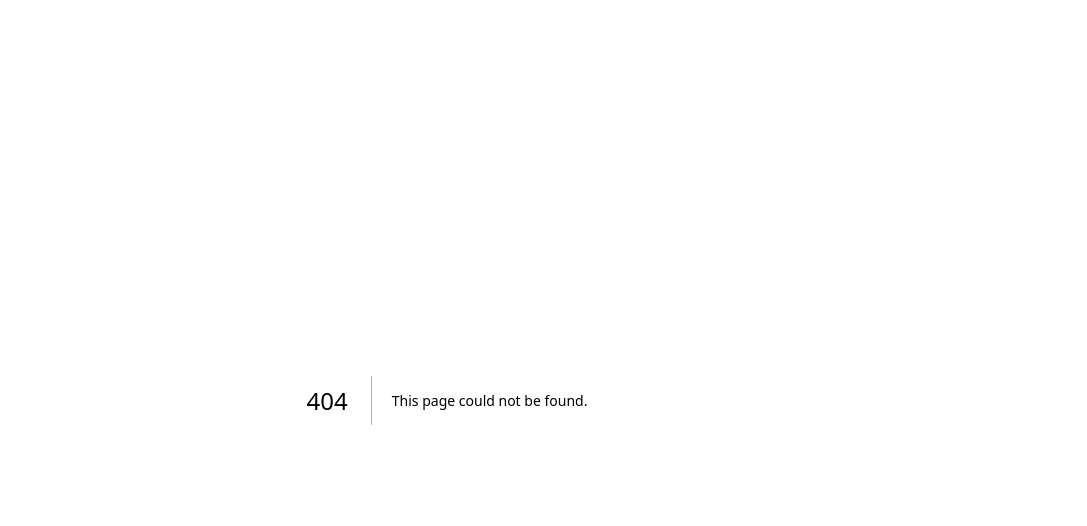
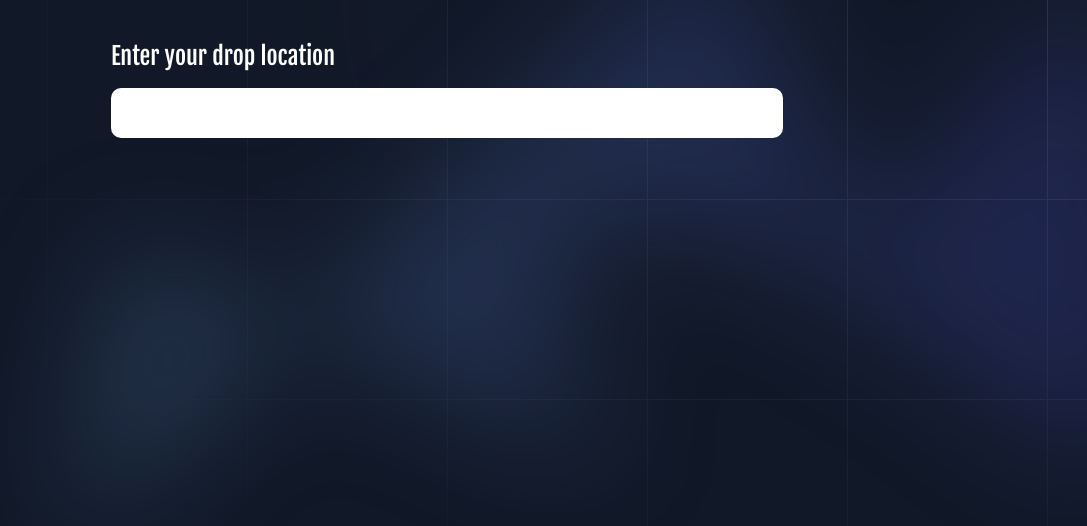
Before and after one commit to croossin/drop, a Next.js app: page /new in a window 1280 px wide. Before the commit this address had no page. Shown: the top 526 px of the page, without its empty margins (193-1280 px from the left). Built offline with nearby package versions, Linux system fonts and the light colour scheme.

Commit message:
Add search from mapbox

```diff
--- a/package.json
+++ b/package.json
@@ -13,10 +13,12 @@
     "@types/node": "18.11.18",
     "@types/react": "18.0.27",
     "@types/react-dom": "18.0.10",
+    "axios": "^1.3.2",
     "cobe": "^0.6.3",
     "eslint": "8.33.0",
     "eslint-config-next": "13.1.6",
     "framer-motion": "^9.0.1",
+    "lodash.debounce": "^4.0.8",
     "next": "13.1.6",
     "react": "18.2.0",
     "react-dom": "18.2.0",
@@ -24,6 +26,7 @@
     "typescript": "4.9.5"
   },
   "devDependencies": {
+    "@types/lodash.debounce": "^4.0.7",
     "autoprefixer": "^10.4.13",
     "postcss": "^8.4.21",
     "tailwindcss": "^3.2.4"
--- a/src/pages/_document.tsx
+++ b/src/pages/_document.tsx
@@ -1,13 +1,20 @@
-import { Html, Head, Main, NextScript } from 'next/document'
+import { Html, Head, Main, NextScript } from "next/document";
 
 export default function Document() {
   return (
     <Html lang="en">
-      <Head />
-      <body>
+      <Head>
+        <link rel="preconnect" href="https://fonts.googleapis.com" />
+        <link rel="preconnect" href="https://fonts.gstatic.com" />
+        <link
+          href="https://fonts.googleapis.com/css2?family=Fjalla+One&display=swap"
+          rel="stylesheet"
+        />
+      </Head>
+      <body className="font-fjalla">
         <Main />
         <NextScript />
       </body>
     </Html>
-  )
+  );
 }
--- a/src/pages/index.tsx
+++ b/src/pages/index.tsx
@@ -2,6 +2,7 @@ import Globe from "@/components/common/Globe";
 import Layout from "@/components/common/Layout";
 import { defaultMapMarkers } from "@/static/DefaultMapMarkers";
 import Head from "next/head";
+import Link from "next/link";
 
 export default function Home() {
   return (
@@ -16,10 +17,18 @@ export default function Home() {
         <Layout>
           <div className="flex flex-col text-center">
             <div className="pt-16 md:pt-32">
-              <h1 className="text-7xl font-semibold">Drop</h1>
-              <h2 className="text-xl text-slate-400 pt-4">
+              <h1 className="text-7xl font-semibold font-fjalla tracking-wider">
+                Drop
+              </h1>
+              <h2 className="text-xl text-slate-400 pt-4 font-light">
                 Your next adventure awaits
               </h2>
+              <Link
+                href="/new"
+                className="inline-flex items-center rounded-md border border-gray-300 bg-white px-3 py-2 text-sm font-medium leading-4 text-gray-700 shadow-sm hover:bg-gray-50 focus:outline-none focus:ring-2 focus:ring-indigo-500 focus:ring-offset-2 mt-4"
+              >
+                Create your drop
+              </Link>
             </div>
             <div>
               <Globe
--- /dev/null
+++ b/src/pages/new.tsx
@@ -0,0 +1,87 @@
+import Layout from "@/components/common/Layout";
+import React, { useCallback, useEffect, useRef, useState } from "react";
+import debounce from "lodash.debounce";
+import Head from "next/head";
+import { queryPlaces, Location } from "@/utils/mapbox";
+
+function NewDrop() {
+  const inputRef = useRef<HTMLInputElement | null>(null);
+  const [location, setLocation] = useState("");
+  const [queryResults, setQueryResults] = useState<Array<Location>>([]);
+
+  const search = useCallback(
+    debounce(async (location) => {
+      console.log("Searching: ", location);
+      const locations = await queryPlaces(location);
+      setQueryResults(locations);
+    }, 300),
+    []
+  );
+
+  useEffect(() => {
+    if (location) {
+      search(location);
+    }
+  }, [location]);
+
+  useEffect(() => {
+    if (inputRef.current) {
+      inputRef.current.focus();
+    }
+  }, []);
+
+  return (
+    <>
+      <Head>
+        <title>New Drop</title>
+      </Head>
+      <Layout>
+        <div className="text-center">
+          <h1 className="text-2xl text-left pb-4">Enter your drop location</h1>
+          <input
+            id="text"
+            ref={inputRef}
+            type="text"
+            className="block w-full rounded-r-[10px] rounded-l-[10px] pl-6 focus:ring-0 focus:outline-none focus:ring-offset-0 sm:text-sm min-h-[50px] lowercase text-black"
+            placeholder={""}
+            value={location}
+            onChange={(e) => {
+              setLocation(e.target.value);
+            }}
+            autoComplete="off"
+          />
+          <div>
+            <ul
+              role="list"
+              className="mt-3 grid grid-cols-1 gap-3  bg-transparent"
+            >
+              {queryResults &&
+                location &&
+                queryResults.map((result) => {
+                  return (
+                    <li
+                      key={result.id}
+                      className="col-span-1 flex rounded-md shadow-sm text-left bg-transparent"
+                    >
+                      <div className="flex flex-1 items-center justify-between truncate rounded-md border-t border-r border-b border-gray-200 bg-white">
+                        <div className="flex-1 truncate px-4 py-2 text-sm">
+                          <span className="font-medium text-gray-900 hover:text-gray-600">
+                            {result.text}
+                          </span>
+                          <p className="text-gray-500 text-xs">
+                            {result.properties.address}
+                          </p>
+                        </div>
+                      </div>
+                    </li>
+                  );
+                })}
+            </ul>
+          </div>
+        </div>
+      </Layout>
+    </>
+  );
+}
+
+export default NewDrop;
--- /dev/null
+++ b/src/utils/mapbox.ts
@@ -0,0 +1,48 @@
+import axios from "axios";
+
+const networking = axios.create({
+  baseURL: "https://api.mapbox.com/geocoding/v5/mapbox.places",
+});
+
+export const queryPlaces = async (query: string): Promise<Array<Location>> => {
+  const resp = await networking.get(`/${query}.json`, {
+    params: {
+      types: "poi",
+      access_token: process.env.NEXT_PUBLIC_MAPBOX_API,
+    },
+  });
+  return resp.data.features;
+};
+
+// Mapbox types
+export interface Location {
+  id: string;
+  type: string;
+  place_type: string[];
+  relevance: number;
+  properties: Properties;
+  text: string;
+  place_name: string;
+  center: number[];
+  geometry: Geometry;
+  context: Context[];
+}
+
+export interface Context {
+  id: string;
+  text: string;
+  wikidata?: string;
+  short_code?: string;
+}
+
+export interface Geometry {
+  coordinates: number[];
+  type: string;
+}
+
+export interface Properties {
+  foursquare: string;
+  landmark: boolean;
+  address: string;
+  category: string;
+}
--- a/tailwind.config.js
+++ b/tailwind.config.js
@@ -2,7 +2,20 @@
 module.exports = {
   content: ["./src/**/*.{js,ts,jsx,tsx}"],
   theme: {
-    extend: {},
+    extend: {
+      fontFamily: {
+        fjalla: ["Fjalla One"],
+      },
+      animation: {
+        border: "border 4s ease infinite",
+      },
+      keyframes: {
+        border: {
+          "0%, 100%": { backgroundPosition: "0% 50%" },
+          "50%": { backgroundPosition: "100% 50%" },
+        },
+      },
+    },
   },
   plugins: [],
 };
```
Also changed, not shown: 1 other file (tests, documents, lock files or other folders).
